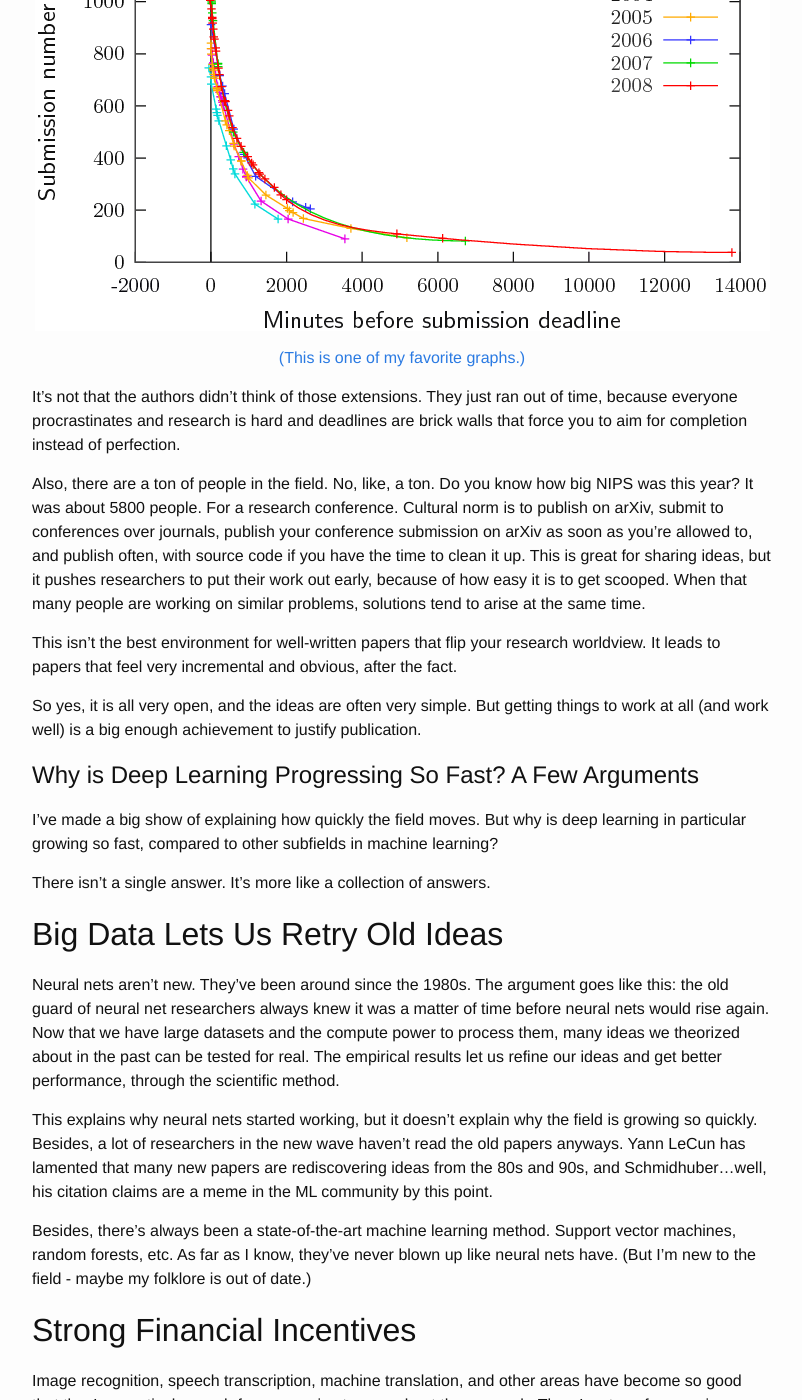
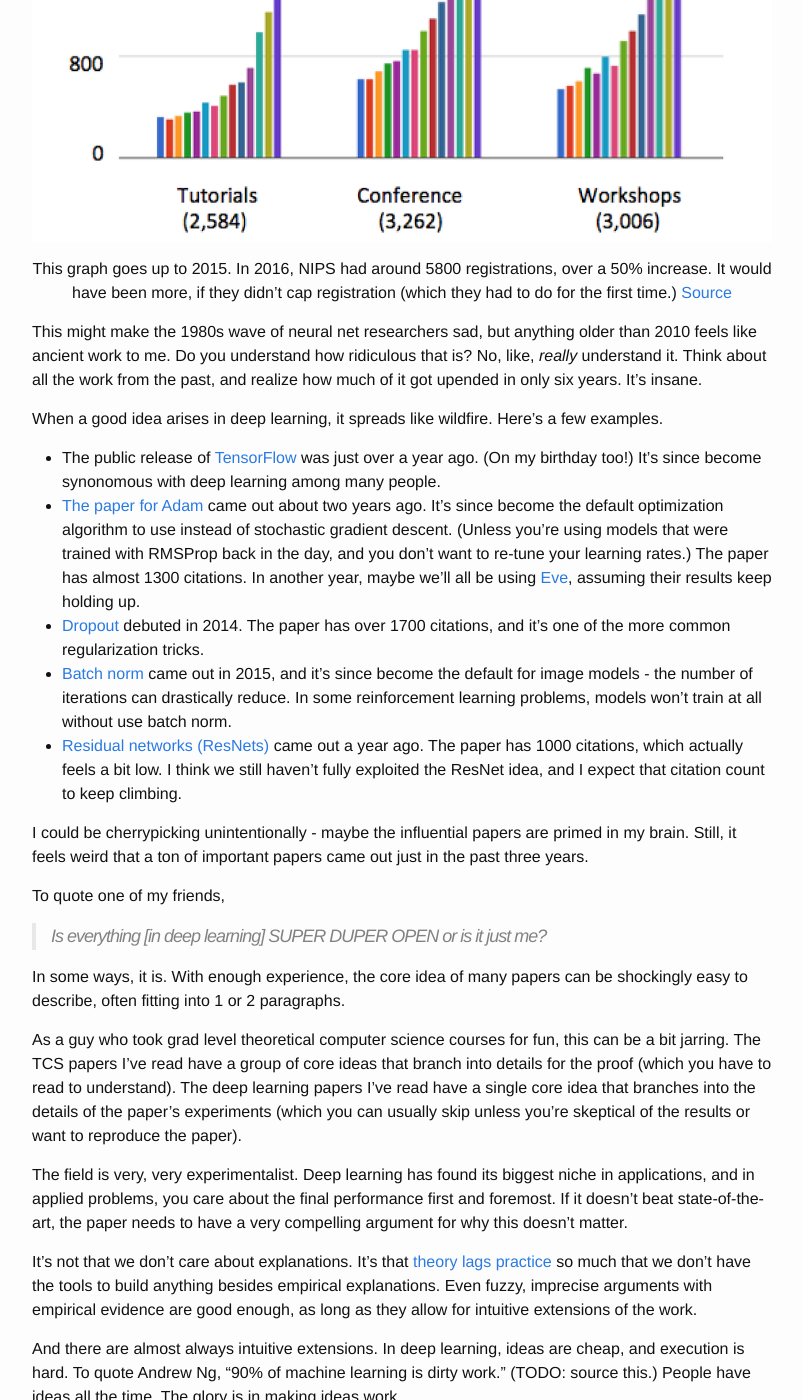
Before and after one commit to alexirpan/alexirpan.github.io, a Jekyll site: the page built from _posts/2016-12-17-dl-philosophy.markdown, in a window 1280 px wide and 1400 px high, scrolled down 6641 px. Shown: the whole window, without its empty margins (238-1040 px from the left). Built offline with Jekyll 4.4.1, drawn with Linux system fonts in a browser that asks for light colours; some of the changed text lies outside the part shown.

Commit message:
Adding two more pictures and tuning the starting paragraphs

```diff
--- a/_posts/2016-12-17-dl-philosophy.markdown
+++ b/_posts/2016-12-17-dl-philosophy.markdown
@@ -32,13 +32,12 @@
 For this post, I'll phrase it differently.
 
 > Machine learning is the study of algorithms that can learn functions between
-> two sets of data.
+> a set of inputs and a set of outputs.
 
-In many machine learning problems, we have examples of desired
-inputs and desired outputs. Using those examples, we want to train a function
-to map from those inputs to those outputs. After training is done, we evaluate
-that function on new inputs to get a guess/approximation of the true output.
-Or in short: every problem in ML is a function learning problem.
+In many machine learning problems, we have dataset of example (input, output)
+pairs. Using those examples, we train a function that matches those
+(input, output) pairs. After training, we can evaluate that function on
+new inputs to get predictions on what the output should be.
 
 Examples!
 
@@ -47,23 +46,20 @@
 
 Image of points in a plane
 
-Input set: The x-coordinates of each point.
-Output set: The y-coordinate of each point.
+Dataset: Pairs $$(x, y)$$
 Algorithm: Linear regression.
-Function learned: a $$f(x)$$ of the form $$f(x) = ax + b$$ such that for every $$(x, y)$$, $$y$$ is close to
-$$f(x)$$. (To be precise, linear regression minimizes $$\sum (x,y) (y - f(x))^2$$)
+Function learned: a $$f(x)$$ of the form $$f(x) = ax + b$$ such that
+$$f(x) \approx y$$ for every $$(x,y)$$ in our dataset.
 
 Suppose the points were in 3D space instead. Linear regression still works,
 but in this case we're learning a 2D plane instead of a line.
 
 Image of points in 3D space.
 
-Input set: The (x,y)-coordinates of each point.
-Output set: The z-coordinate of each point.
+Dataset: Pairs $$((x,y), z)$$
 Algorithm: Linear regression.
 Function learned: a $$f(x,y)$$ of the form $$f(x, y) = ax + by + c$$
-such that for every $$(x, y, z)$$, the sum
-$$\sum (x,y,z) (z - f(x,y))^2$$ is minimized.
+such that $$f(x, y) \approx z$$ for every $$((x,y), z)$$ in the dataset.
 
 In the first example, we had two-dimensional data $$(x,y)$$, but the
 data was clustered around a line, which is a one-dimensional object.
@@ -99,7 +95,7 @@
 Input set: A colleciton of English sentences.
 Output set: A translation of each sentence into Spanish.
 Algorithm: Something from natural language processing. Nowadays, that
-means a big recurrent neural net or LSTM.
+means some kind of recurrent neural net.
 Function learned: $$f(ENGLISH SENTENCE) = TRANSLATION$$
 
 Say we're a site that hosts a lot of pictures (like Facebook), and we
@@ -148,8 +144,10 @@
 This is the way many, many people introduce neural nets, and I hate it.
 
 Yes, neural nets are biologically inspired. Yes, neuroscience matters to
-deep learning. I hate it not because it's incorrect, but because the narrative
-of neural nets as artificial brains is a huge popular science meme that
+deep learning. But I hate this explanation, not because it's wrong, but
+because it's just right enough to say in an interview about deep learning.
+The narrative
+of neural nets as artificial brains becomes a huge popular science meme that
 breeds misconceptions about the field.
 Anthropomorphizing neural nets and explaining what they aim to be is
 much easier than explaining what they actually are.
@@ -161,6 +159,14 @@
 > Each layer has a weight matrix $$W$$ and bias parameters $$b$$. These layers
 > alternate between applying a linear function and applying a nonlinear
 > activation function.
+
+Every neural net has an input layer (the layer that data enters from),
+an output layer (the layer that returns the final desired output), and
+intermediate or hidden layers (layers that do intermediate computation
+on the data.)
+
+Letting $$\sigma$$ denote the activation function and $$\ell_i$$ denote the
+output of layer $$i$$, a two hidden layer neural net would look like this.
 
 $$
     \ell_1(x) = \sigma(W_1x + b_1)
@@ -174,10 +180,12 @@
     f(x) = \ell_3(x) = \sigma(W_2\ell_2(x) + b_3)
 $$
 
+PUT A NEURAL NET PICTURE HERE?
+
 (For emphasis: describing neural nets as artifical brains isn't *wrong*,
 but the approximation between neural nets and brains is very very crude.
-Even the neuroscience researchers in deep learning admit this is true.
-In fact, that's why they're interested in the field;
+Even the neuroscientists in deep learning admit this is true.
+In fact, that's why they're interested in the field -
 they want to push neural nets closer to their real world inspiration.)
 
 # What Makes Neural Nets Special?
@@ -193,7 +201,8 @@
 (for any $$\epsilon > 0$$, there exists an $$f' \in F$$ such that
 $$|f(x) - f'(x)| < \epsilon$$ for all $$x$$)
 
-**Neural nets are universal function approximators.**
+[There is a theorem that proves the family of
+neural nets with one hidden layer is a universal approximator](https://en.wikipedia.org/wiki/Universal_approximation_theorem).
 
 Recall that machine learning is all about learning the right function.
 Universal approximation tells us that in principle, it's always possible to
@@ -201,33 +210,46 @@
 
 ## A Practical View
 
-It's neat that this is true. However, when you look at the proof for
-universal approximation, all it proves is that we can hardcode a neural
-net's output at a specific $$x$$, and if we hardcode the output at enough
+If read through the proof for universal approximation, you realize
+all it proves is that we can hardcode a neural net's output at a specific
+$$x$$, and if we hardcode the output at enough
 different $$x$$ we can approximate any function.
 
-Doing this construction in practice would require a ridiculously large neural
-net.
+This really isn't that exciting of a result. In practice, a neural
+net that's too large actually will memorize the entire dataset, just because
+that's the optimal strategy for fitting the data. (This is explored nicely
+in a recent [ICLR 2017 submission](https://openreview.net/pdf?id=Sy8gdB9xx).)
 
-Neural nets matter for a different reason: in practice, modestly sized neural
-nets are
-**they are differentiable, they
-generalize well in practice, and given enough data they outperform every
-other approach.**
+However, the goal of machine learning isn't to memorize the dataset we're
+given at training time. The goal is to learn some structure about the data
+that we expect to carry over to test time, and represent that data in the
+learned function.
 
-Here is the classical picture from every talk Andrew Ng ever does about
-deep learning.
+Neural nets matter for a different reason: **when properly tuned, not only
+do they generalize well, they also keep improving in performance as
+the amount of data grows.**
 
-PICTURE
+I've been to three different talks by Andrew Ng. In all those talks,
+he had a variant of this slide.
 
-The pattern so far is that above a certain data threshold, neural net approaches
-outperform every other approach. Which is weirdly fascinating, when you think about it.
-This claim is almost an axiom in the deep learning community; the only counterexamples
-I know of are pathological ones.
+![Andrew Ng deep learning performance graph](/public/dl-philosophy/dl-scale.jpg)
+{: .centered }
 
-When you have a hammer, everything looks like a nail. And so far, neural nets are
-a big hammer that turns a ton of problems into nails.
+It's funny that this graph keeps showing up, but it's true and it's worth repeating.
+If you have a very large dataset, you can simply try to train a very large neural net, and
+if you have the compute power, it's going to beat everything
+else. That just wasn't true for previous state of the art algorithms.
+This principle has been proven true so often that it's basically an axiom of
+the field.
 
+When you have a hammer, everything looks like a nail. So far, neural nets are
+a very big hammer, and turns out a lot of hard problems were secretly just
+nails.
+
+## Differentiation
+
+(Note: I'm probably cutting this section. I think it doesn't fit with the
+rest of the post.)
 
 Why does differentiability matter?
 The dirty secret of machine learning is that 90% of it reduces to gradient
@@ -256,54 +278,69 @@
 
 # What's the Field Like?
 
-The field is very exciting. Everything's moving ridiculously quickly, which is
-painful if you're trying to keep up with current research, but it feels like
-there's a new surprising result every month.
+It's very exciting, and occasionally very stressful.
+Everything's moving ridiculously quickly, which makes keeping up with current
+research impossible. [Arxiv Sanity Preserver](http://www.arxiv-sanity.com/)
+helps, but there's just so much to read.
+It feels like there's a new surprising result every month. Which isn't a
+surprise, when you consider how fast research conferences are growing.
 
-To emphasize how fast the field is moving, here are a few examples.
+![NIPS attendance graph](/public/dl-philosophy/nips_attendance.png)
+{: .centered }
+
+This graph goes up to 2015. In 2016, NIPS had around 5800 registrations,
+over a 50% increase. It would have been more, if they didn't cap registration
+(which they had to do for the first time.) [Source](https://signalprocessingsociety.org/get-involved/speech-and-language-processing/newsletter/brief-review-nips-2015)
+{: .centered }
+
+This might make the 1980s wave of neural net researchers sad, but anything older
+than 2010 feels like ancient work to me. Do you understand how ridiculous
+that is? No, like, *really* understand it. Think about all the work from the
+past, and realize how much of it got upended in only six years. It's insane.
+
+When a good idea arises in deep learning, it spreads like wildfire. Here's a
+few examples.
 
 * The public release of [TensorFlow](https://www.tensorflow.org/) was just
-over a year ago. (On my birthday! Hooray!) It's become one of the big
-machine learning frameworks.
-* [The paper for Adam](https://arxiv.org/abs/1412.6980), a new gradient optimization
-method, came out about two years ago. It's since become the optimization
-algorithm of choice for a ridiculous number of papers. Google Scholar
-says it has almost 1300 citations.
-* [Dropout](https://www.cs.toronto.edu/~hinton/absps/JMLRdropout.pdf) debuted in
-2014, and has over 1700 citations.
+over a year ago. (On my birthday too!) It's since become synonomous with
+deep learning among many people.
+* [The paper for Adam](https://arxiv.org/abs/1412.6980)
+came out about two years ago. It's since become the default optimization
+algorithm to use instead of stochastic gradient descent. (Unless you're using
+models that were trained with RMSProp back in the day, and you don't want
+to re-tune your learning rates.) The paper has almost 1300 citations.
+In another year, maybe we'll all be using [Eve](https://arxiv.org/pdf/1611.01505.pdf),
+assuming their results keep holding up.
+* [Dropout](https://www.cs.toronto.edu/~hinton/absps/JMLRdropout.pdf) debuted
+in 2014. The paper has over 1700 citations, and it's one of the more common
+regularization tricks.
 * [Batch norm](https://arxiv.org/abs/1502.03167)
-came out in 2015, and it's since become the default for image models - many
-models don't train at all if you don't use batch norm.
-* [ResNets](https://arxiv.org/abs/1512.03385)
-came out a year ago, became the new big thing in image recognition after they
-beasted ImageNet 2015, and now they already feel like old news.
+came out in 2015, and it's since become the default for image models - the number
+of iterations can drastically reduce. In some reinforcement learning problems,
+models won't train at all without use batch norm.
+* [Residual networks (ResNets)](https://arxiv.org/abs/1512.03385)
+came out a year ago. The paper has 1000 citations, which actually feels a bit
+low. I think we still haven't fully exploited the ResNet idea, and I expect that
+citation count to keep climbing.
 
-Maybe I'm unintentionally cherrypicking here, but it feels weird that a ton of
-important papers came out just in the past three years. It's impossible to keep
-up with everything. [Arxiv Sanity Preserver](http://www.arxiv-sanity.com/)
-helps, but there's just so much to read.
+I could be cherrypicking unintentionally - maybe the influential papers are
+primed in my brain. Still, it feels weird that a ton of
+important papers came out just in the past three years.
 
 To quote one of my friends,
 
 > Is everything [in deep learning] SUPER DUPER OPEN or is it just me?
 
-In some ways, it is. The core idea in many papers can be shockingly
-simple to describe. Dropout is literally a few sentences.
-
-> To train a neural net with dropout, for each neuron, multiply the output
-> by $$1/p$$ with probability $$p$$, and otherwise set it to $$0$$. This keeps
-> the expected sum of outputs the same as without dropout, but the random
-> dropping ensures that the neural net's output is more robust.
-
-When I read papers in the field, most of time I think, "Wait, that's it?
-That's so simple!"
+In some ways, it is. With enough experience, the core idea of many papers can be
+shockingly easy to describe, often fitting into 1 or 2 paragraphs.
 
 As a guy who took grad level theoretical computer
-science courses for **fun**, this can be deeply unsatisfying.
-The TCS papers I've read have a collection of core ideas that branch into
-proof details. The deep learning papers I've read have a single core idea
-that branches into the details of the paper's experiments. (This excludes
-the small set of theoretical deep learning papers, for obvious reasons.)
+science courses for fun, this can be a bit jarring.
+The TCS papers I've read have a group of core ideas that branch into
+details for the proof (which you have to read to understand).
+The deep learning papers I've read have a single core idea
+that branches into the details of the paper's experiments (which you can usually
+skip unless you're skeptical of the results or want to reproduce the paper).
 
 The field is very, very experimentalist. Deep learning has found its
 biggest niche in applications, and in applied problems, you care about the
@@ -317,12 +354,13 @@
 
 And there are almost always intuitive extensions. In deep learning, ideas
 are cheap, and execution is hard. To quote Andrew Ng, "90% of machine learning
-is dirty work." People have ideas all the time; the glory is in getting them
-to work.
+is dirty work." (TODO: source this.) People have ideas all the time. The glory is in making ideas work.
 
-In many paper stories, I've heard the same story: we tried something, and
+I've heard authors talk about their paper, and it always sounds like a variant
+of this: we tried something, and
 it failed. We tried again, and it failed. We tried, again and again, and
-it finally worked. By the time it worked, we had 3 days to write the paper.
+it finally worked, three days before the deadline. We spent those
+three days writing the paper.
 
 ![Graph of NIPS submissions vs time to deadline](/public/dl-philosophy/nips_submission.png)
 {: .centered }
@@ -335,22 +373,21 @@
 deadlines are brick walls that force you to aim for completion instead of
 perfection.
 
-Also, there are a ton of people in the field. No, like, a ton. Do you know how
-big NIPS was this year? It was about 5800 people. For a research conference.
 Cultural norm is to publish on arXiv, submit to conferences over journals,
 publish your conference submission on arXiv as soon as you're allowed to,
 and publish often, with source code if you have the time to clean it up.
 This is great for sharing ideas, but it pushes researchers to put their work
-out early, because of how easy it is to get scooped. When that many people
-are working on similar problems, solutions tend to arise at the same time.
+out early, because of how easy it is to get scooped.
 
-This isn't the best environment for well-written papers that flip your research
-worldview. It leads to papers that feel very incremental and obvious, after
-the fact.
+Everyone knows that a lot of people are working in the field, and everyone
+knows that arXiv is an acceptable publication area, and once all of that's
+common knowledge, you get the state of things today.
+It's not the best environment for well-written papers that address all natural
+concerns.
+It leads to papers that feel very incremental.
 
-So yes, it is all very open, and the ideas are often very simple. But getting
-things to work at all (and work well) is a big enough achievement to justify
-publication.
+I think the research culture is a net positive, but it does kind of suck to
+constantly worry if today is the day you're going to get scooped.
 
 # Why is Deep Learning Progressing So Fast? A Few Arguments
 
```
Also changed, not shown: public/dl-philosophy/dl-scale.jpg (added), public/dl-philosophy/nips_attendance.png (added).
